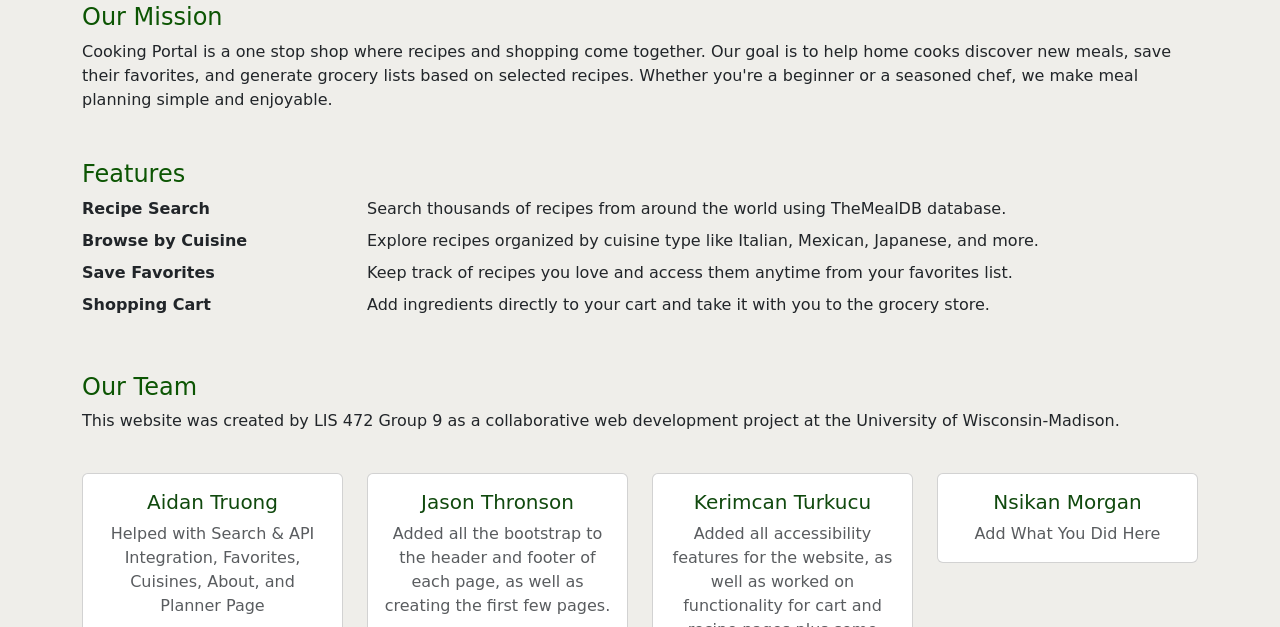
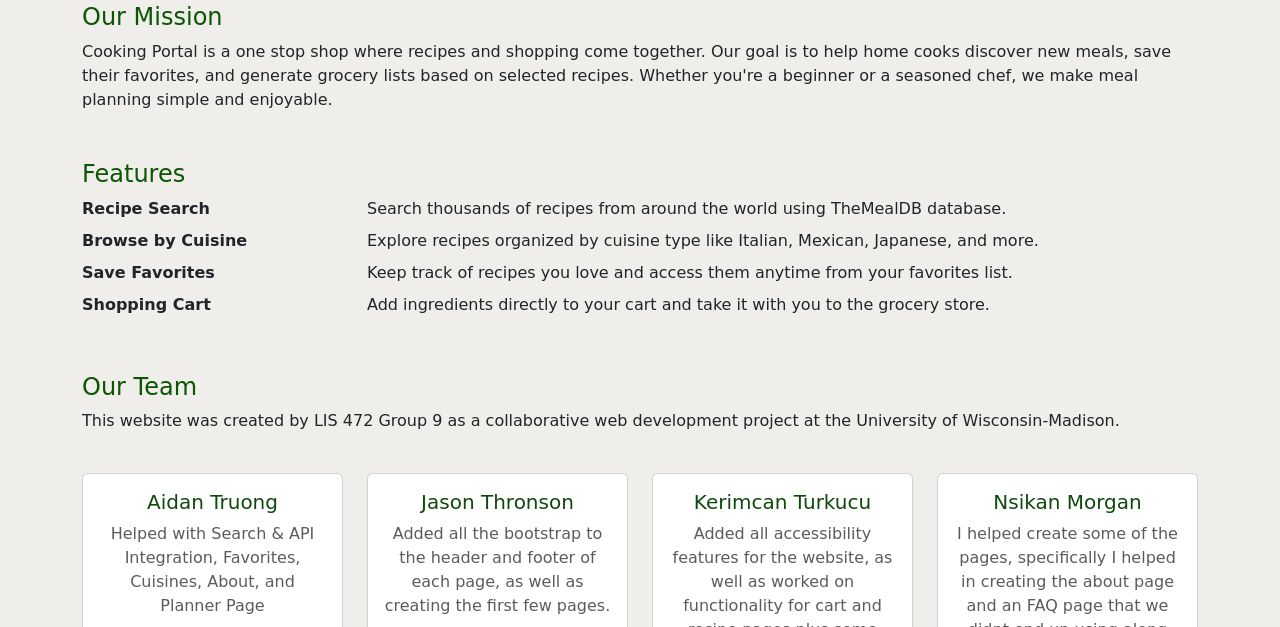
Before and after one commit to CS272-F25/p9, a plain HTML site: page about.html in a window 1280 px wide. Shown: the part 173-800 px from the top of the page. Drawn offline with nearby package versions, Linux system fonts and the light colour scheme.

Commit message:
Update about.html

```diff
--- a/about.html
+++ b/about.html
@@ -78,7 +78,7 @@
                 <article class="col-md-3">
                     <div class="card text-center p-3">
                         <h3 class="h5">Nsikan Morgan</h3>
-                        <p class="text-muted mb-0">Add What You Did Here</p>
+                        <p class="text-muted mb-0">I helped create some of the pages, specifically I helped in creating the about page and an FAQ page that we didnt end up using along with updating the navigation of each page whenenver a new page was added.  </p>
                     </div>
                 </article>
             </div>
```
